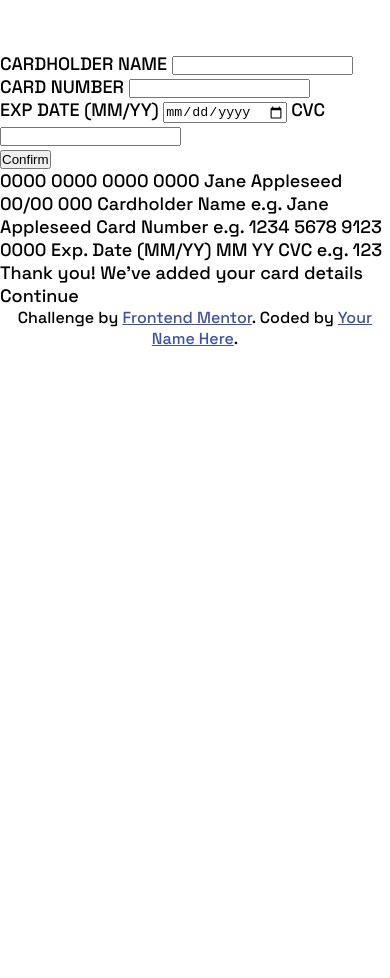
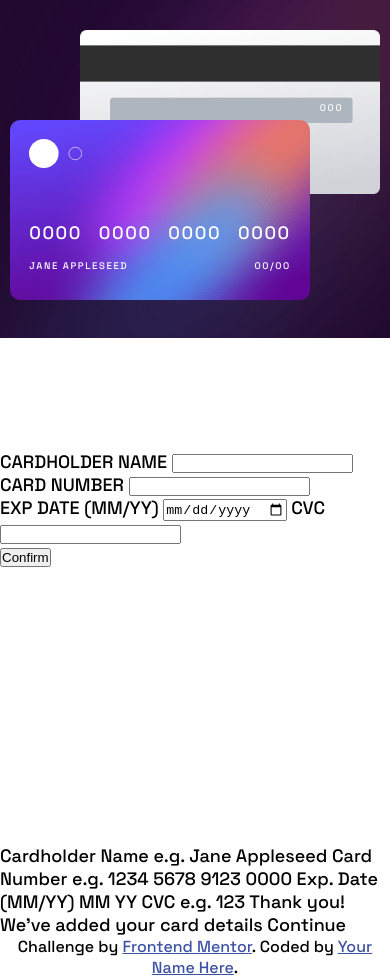
Before and after one commit to thaiscode/interactive-card-details-form-main, a plain HTML site: page index.html in a window 390 px wide. Before the commit the page ends 844 px from the top, so only its background shows below. Drawn offline with Linux system fonts and the light colour scheme.

Commit message:
card section done
card section done in mobile first

```diff
--- a/index.html
+++ b/index.html
@@ -19,14 +19,28 @@
 </head>
 <body>
   <main>
-    <section>
-      <div>
-        <img src="images/card-logo.svg" alt="">
+    <section class="card-section">
+      <div class="card-section__card-front">
+        <img src="images/card-logo.svg" alt="" class="card-front__logo">
+
+        <section class="card-front__text">
+          <p class="card-front__number">0000 0000 0000 0000</p>
+          <div class="card-front__text--flexbox">
+            <p class="card-front__name">Jane Appleseed</p>
+            <p><span class="card-front__mounth">00</span>/<span class="card-front__year">00</span> </p>
+          </div>
+
+        </section>
+
+
       </div>
-      <div></div>
+
+      <div class="card-section__card-back">
+        <p class="card-section__cvc">000</p>
+      </div>
     </section>
 
-    <section>
+    <section class="form-section">
       <form action="">
         <label for="">CARDHOLDER NAME</label>
         <input type="text">
@@ -46,11 +60,22 @@
       </form>
     </section>
   </main>
-  0000 0000 0000 0000
-  Jane Appleseed
-  00/00
 
-  000
+
+
+
+
+
+
+
+
+
+
+
+
+
+
+
 
   Cardholder Name
   e.g. Jane Appleseed
--- a/style.css
+++ b/style.css
@@ -7,15 +7,103 @@
     --very-dark-violet: hsl(278, 68%, 11%);
 }
 
+* {
+    margin: 0;
+    padding: 0;
+    box-sizing: border-box;
+}
+
+img {
+    width: 100%;
+    height: auto;
+}
+
 body {
     font-family: 'Space Grotesk', sans-serif;
     font-size: 1.125rem;
     font-weight: 500;
 }
 
-* {
-    margin: 0;
-    padding: 0;
+main {
+    width: 100vw;
+    height: 100vh;
+    margin: 0 auto;
+}
+
+p {
+    color: var(--white);
+    text-transform: uppercase;
+    letter-spacing: 0.1rem;
+}
+
+.card-section {
+    width: 100%;
+    height: 40%;
+    background: url(images/bg-main-mobile.png) var(--very-dark-violet);
+    background-size: cover;
+}
+
+.form-section {
+    width: 100%;
+    height: auto;
+    background: var(--white);
+    margin-top: 7rem;
+}
+
+.card-section__card-front, .card-section__card-back {
+    width: 80%;
+    height: 30%;
+    max-width: 300px;
+    max-height: 180px;
+    border-radius: 10px;
+    position: absolute;
+}
+
+.card-section__card-front {
+    background: url(images/bg-card-front.png) center;
+    background-size: cover;
+    left: 10px;
+    top: 120px;
+    z-index: 2;
+    padding: 1.2rem;
+}
+
+.card-section__card-back {
+    background: url(images/bg-card-back.png) center no-repeat;
+    background-size: 100%;
+    right: 10px;
+    top: 22px;
+    z-index: 0;
+}
+
+.card-front__logo {
+    width: 20%;
+    margin-bottom: 3rem;
+}
+
+.card-front__text {
+    display: flex;
+    flex-direction: column;
+}
+
+.card-front__number {
+    margin-bottom: 1rem;
+    word-spacing: 0.66rem;
+}
+
+.card-front__text--flexbox {
+    display: flex;
+    flex-direction: row;
+    justify-content: space-between;
+    font-size: 0.6rem;
+}
+
+.card-section__cvc {
+    font-size: 0.6rem;
+    text-align: end;
+    margin-top: 5rem;
+    margin-right: 2.3rem;
+    z-index: 1;
 }
 
 .attribution {
```
